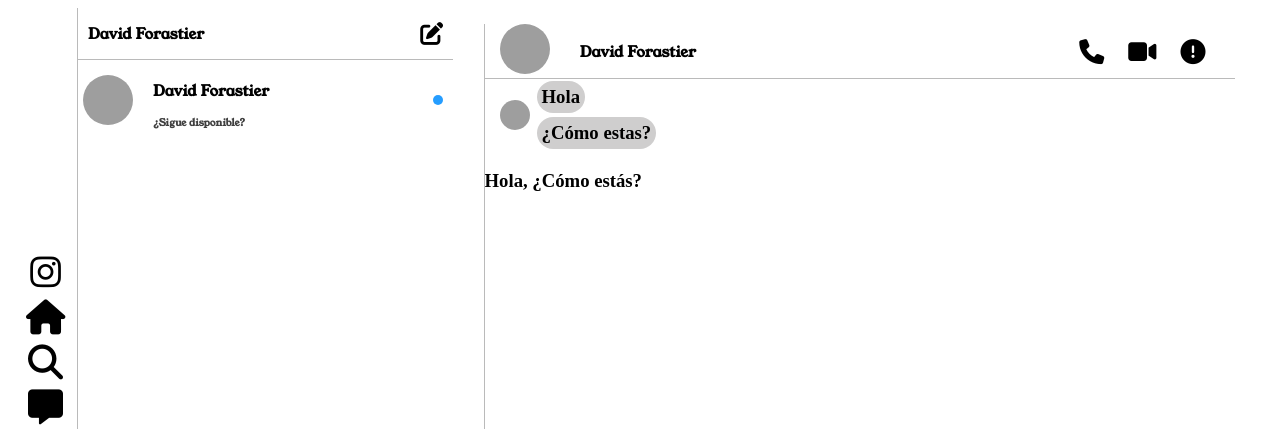
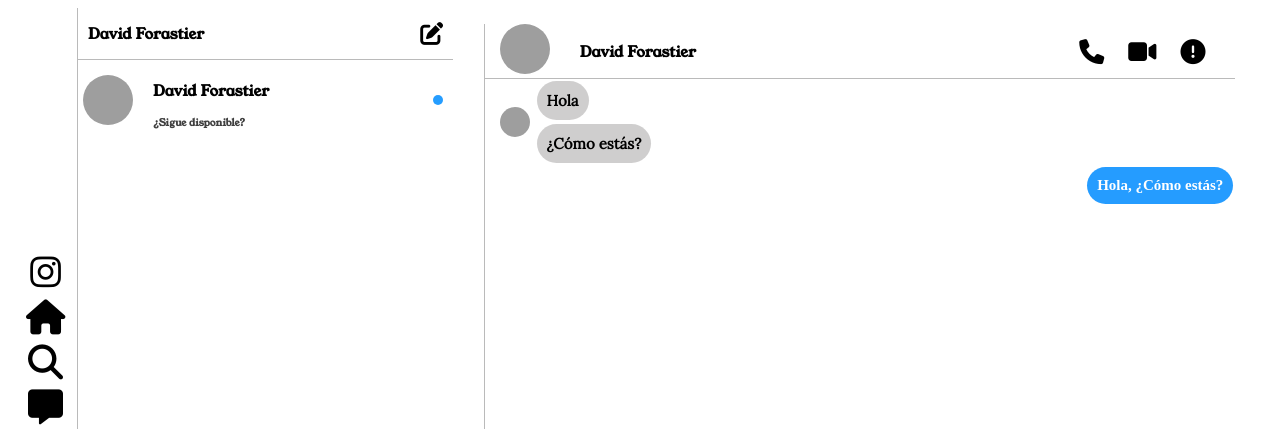
Before and after one commit to Foramay/Insta, a Django app: page /mensajes/ in a window 1280 px wide. Shown: the top 429 px of the page. Run offline with Django 4.2, Linux system fonts and the light colour scheme; grey boxes are pictures that could not be loaded.

Commit message:
Estilos para los mensajes del user

```diff
--- a/src/static/css/mensajes.css
+++ b/src/static/css/mensajes.css
@@ -314,6 +314,29 @@ a{
     background-color: rgba(197, 196, 196, 0.822);
     display: inline-block;
     margin: 2px;
-    padding: 5px;
+    padding: 10px;
     border-radius: 3rem;
+    font-family: 'Lora', serif;
+    font-size: 15px;
 }
+
+
+/* Estilos para los mensajes mios */
+
+.contenedor-conversacion-user{
+    width: 60%;
+    display: flex;
+    flex-direction: column;
+    align-items: flex-start;
+    margin-left: auto;
+}
+.mensajes-user{
+    background-color: #008cffda;
+    display: inline-block;
+    margin: 2px;
+    padding: 10px;
+    border-radius: 3rem;
+    margin-left: auto;
+    color: white;
+    font-size: 15px;
+}
--- a/src/templates/mensajes.html
+++ b/src/templates/mensajes.html
@@ -111,15 +111,15 @@
                     <img class="imagen-usuario" src="{% static 'img/messi.jpg' %}" alt="">
                     <div class="contenedor-mensajes-usuario">
                         <h1 class="mensaje-usuario">Hola</h1>
-                        <h1 class="mensaje-usuario">¿Cómo estas?</h1>
+                        <h1 class="mensaje-usuario">¿Cómo estás?</h1>
 
                     </div>
                 </div>
 
 
                 <!--Estilos para el usuario-->
-                <div>
-                    <h1>Hola, ¿Cómo estás?</h1>
+                <div class="contenedor-conversacion-user">
+                    <h1 class="mensajes-user">Hola, ¿Cómo estás?</h1>
                 </div>
             </article>
 
```
